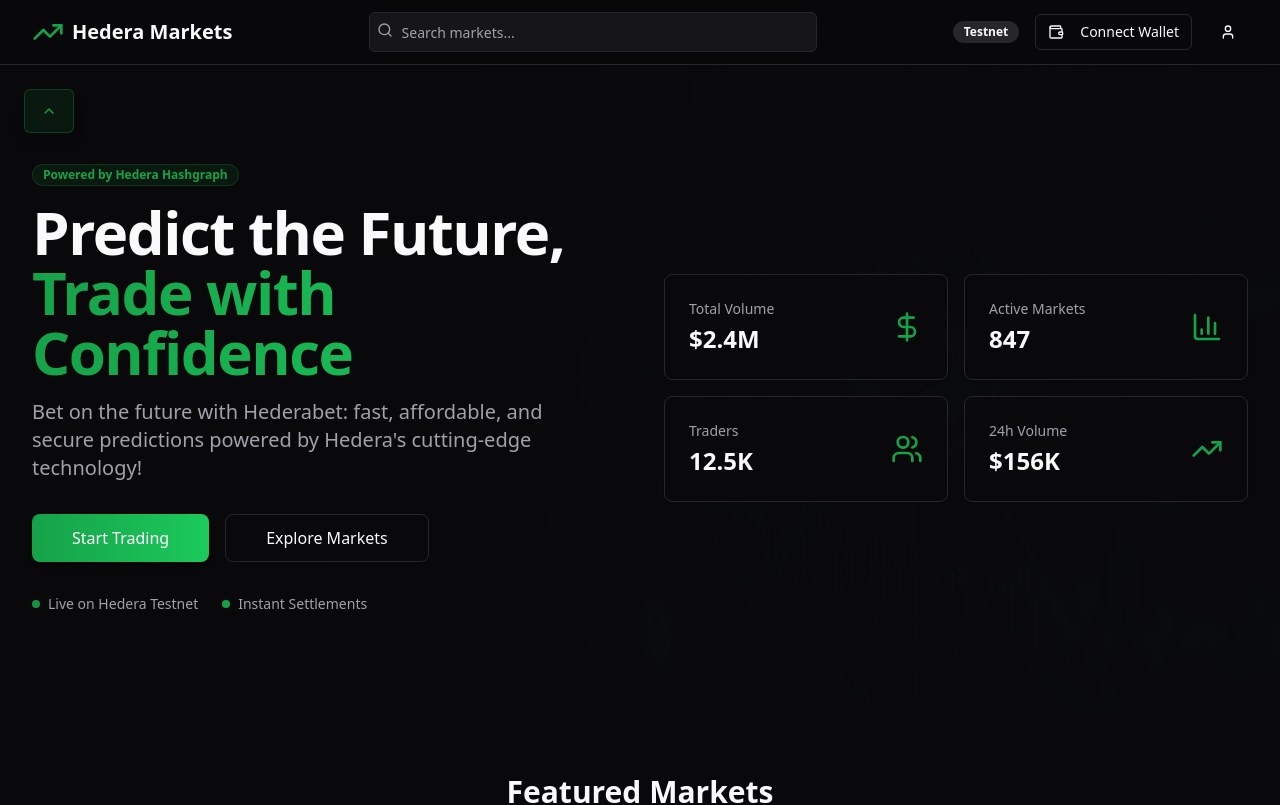
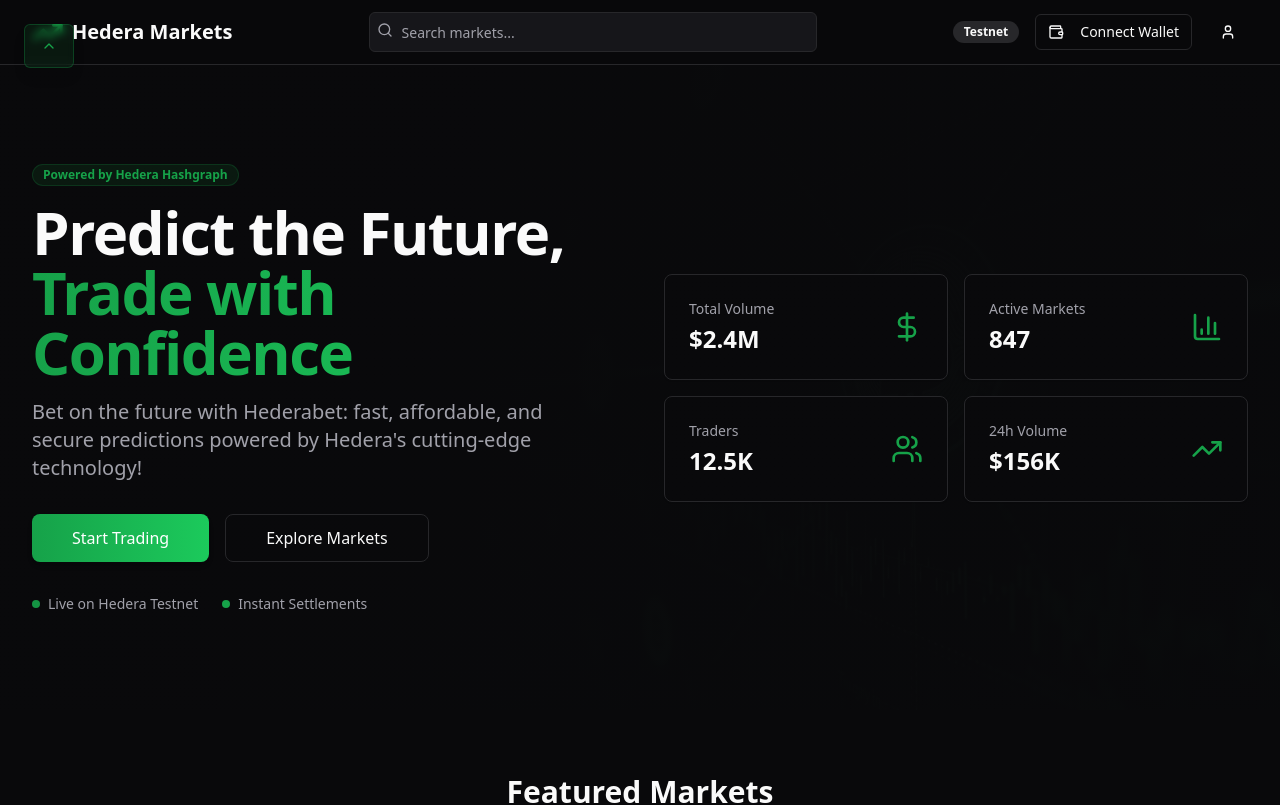
Before and after one commit to Amplified-Information/testing, a React (Vite) app: page / in a window 1280 px wide. Shown: the top 805 px of the page. Built offline with nearby package versions, Linux system fonts and the light colour scheme.

Commit message:
Move chevron to Featured Markets

```diff
--- a/src/components/Hero/HeroSection.tsx
+++ b/src/components/Hero/HeroSection.tsx
@@ -26,21 +26,6 @@ const HeroSection = () => {
           style={{ backgroundImage: `url(${heroImage})` }}
         />
         <div className="absolute inset-0 bg-gradient-to-br from-background via-background/95 to-background/80" />
-
-        {/* Collapse/Expand Button */}
-        <CollapsibleTrigger asChild>
-          <Button
-            variant="outline"
-            size="lg"
-            className="absolute top-6 left-6 z-10 bg-primary/10 backdrop-blur-sm hover:bg-primary/20 border-primary/30 shadow-lg hover:shadow-xl transition-all duration-200 px-4 py-3"
-          >
-            {isExpanded ? (
-              <ChevronUp className="h-6 w-6 text-primary" />
-            ) : (
-              <ChevronDown className="h-6 w-6 text-primary" />
-            )}
-          </Button>
-        </CollapsibleTrigger>
 
         <CollapsibleContent className="data-[state=closed]:animate-accordion-up data-[state=open]:animate-accordion-down">
           <div className="relative container py-16 lg:py-24">
@@ -112,6 +97,23 @@ const HeroSection = () => {
           </div>
         </CollapsibleContent>
       </div>
+
+      {/* Collapse/Expand Button - positioned to be visible in both states */}
+      <CollapsibleTrigger asChild>
+        <Button
+          variant="outline"
+          size="lg"
+          className={`fixed top-6 left-6 z-50 bg-primary/10 backdrop-blur-sm hover:bg-primary/20 border-primary/30 shadow-lg hover:shadow-xl transition-all duration-200 px-4 py-3 ${
+            !isExpanded ? 'top-24' : ''
+          }`}
+        >
+          {isExpanded ? (
+            <ChevronUp className="h-6 w-6 text-primary" />
+          ) : (
+            <ChevronDown className="h-6 w-6 text-primary" />
+          )}
+        </Button>
+      </CollapsibleTrigger>
     </Collapsible>
   );
 };
```
